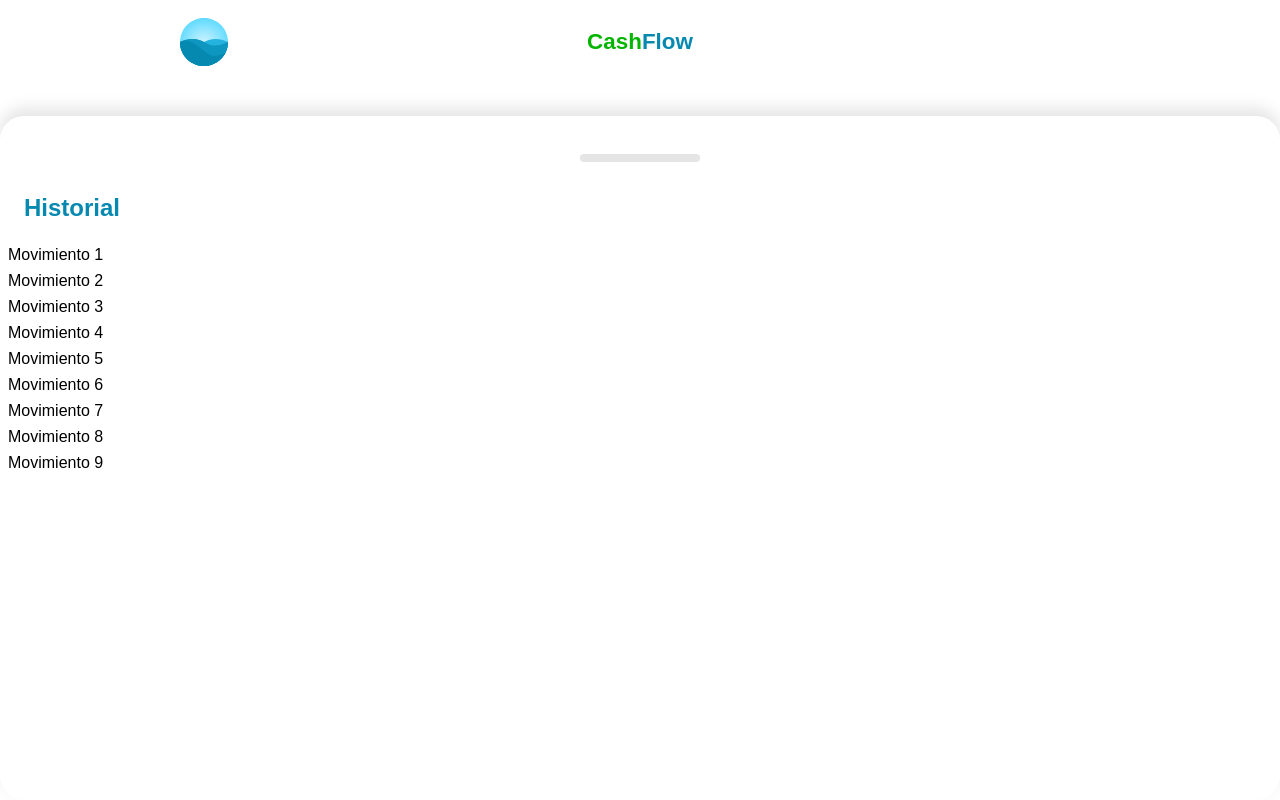
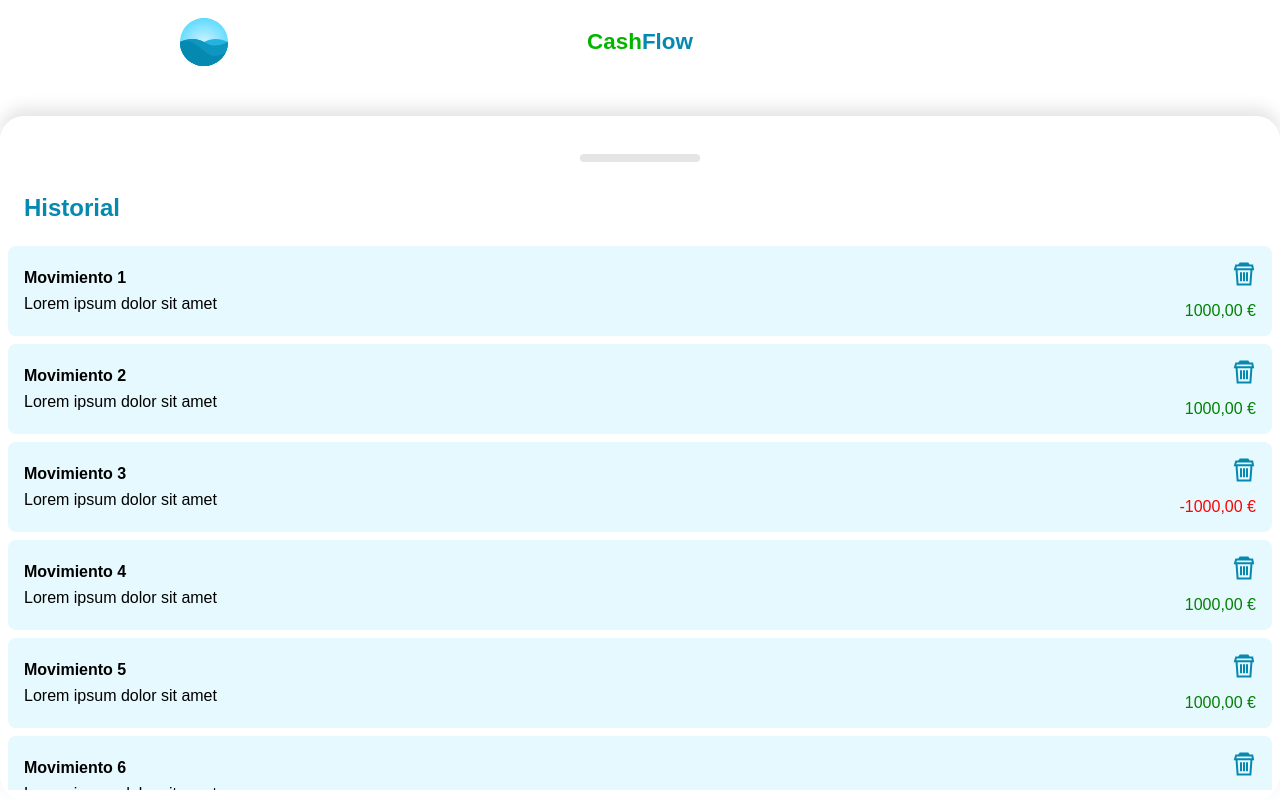
Before and after one commit to devMateos/cashflow, a Vue app: page / in a window 1280 px wide. Both pictures are taken after a click on the element 640 px from the left and 758 px from the top of the page. Built offline with nearby package versions, Linux system fonts and the light colour scheme.

Commit message:
History list

```diff
--- a/src/components/Home.vue
+++ b/src/components/Home.vue
@@ -48,7 +48,7 @@
     id: 2,
     title: 'Movimiento 3',
     description: 'Lorem ipsum dolor sit amet',
-    amount: 1000,
+    amount: -1000,
   }, {
     id: 3,
     title: 'Movimiento 4',
@@ -63,7 +63,7 @@
     id: 5,
     title: 'Movimiento 6',
     description: 'Lorem ipsum dolor sit amet',
-    amount: 1000,
+    amount: -1000,
   }, {
     id: 6,
     title: 'Movimiento 7',
--- a/src/components/Movements/Index.vue
+++ b/src/components/Movements/Index.vue
@@ -3,9 +3,13 @@
     <h2 class="title">Historial</h2>
     <div class="content">
       <Movement
-        v-for="movement in movements"
-        :key="movement.id"
-        :title="movement.title"
+        v-for="{ id, title, description, amount } in movements"
+        :key="id"
+        :id="id"
+        :title="title"
+        :description="description"
+        :amount="amount"
+        @remove="remove"
       />
     </div>
   </div>
@@ -23,6 +27,10 @@
 })
 
 const { movements } = toRefs(props);
+
+const remove = (id) => {
+  console.log('remove', id);
+}
 </script>
 
 <style scoped>
--- a/src/components/Movements/Movement.vue
+++ b/src/components/Movements/Movement.vue
@@ -1,15 +1,92 @@
 <template>
-  <div class="movement">{{ title }}</div>
+  <div class="movement">
+    <div class="content">
+      <h4>{{ title }}</h4>
+      <p>{{ description }}</p>
+    </div>
+    <div class="action">
+      <img src="@/assets/trash-icon.svg" alt="borrar" @click="remove">
+      <p :class="{
+        'red': isNegative,
+        'green': !isNegative}"
+      >{{ amountCurrency }}</p>
+    </div>
+  </div>
 </template>
 
 <script setup>
-import { defineProps, toRefs } from 'vue';
+import { computed, defineEmits, defineProps, toRefs } from 'vue';
+
+const currencyFormatter = new Intl.NumberFormat('es-ES', {
+  style: 'currency',
+  currency: 'EUR',
+});
 
 const props = defineProps({
+  id: {
+    type: Number,
+  },
   title: {
     type: String,
+  },
+  description: {
+    type: String,
+  },
+  amount: {
+    type: Number,
   }
 });
 
-const { title } = toRefs(props);
+const { id, title, description, amount } = toRefs(props);
+
+const amountCurrency = computed(
+  () => currencyFormatter.format(amount.value)
+);
+
+const isNegative = computed(() => amount.value < 0);
+
+const emit = defineEmits(['remove']);
+
+const remove = () => {
+  emit('remove', id.value);
+}
 </script>
+
+<style scoped>
+.movement {
+  display: flex;
+  justify-content: space-between;
+  align-items: center;
+  width: 100%;
+  padding: 16px;
+  background-color: #e6f9ff;
+  border-radius: 8px;
+  box-sizing: border-box;
+}
+.movement .content {
+  width: 100%;
+}
+.movement .action {
+  display: flex;
+  justify-content: space-between;
+  align-items: flex-end;
+  flex-direction: column;
+}
+h4,
+p {
+  margin: 0;
+  padding: 0;
+}
+h4 {
+  margin-bottom: 8px;
+}
+.movement .action img {
+  margin-bottom: 16px;
+}
+.red {
+    color: red;
+}
+.green {
+    color: green;
+}
+</style>
```
